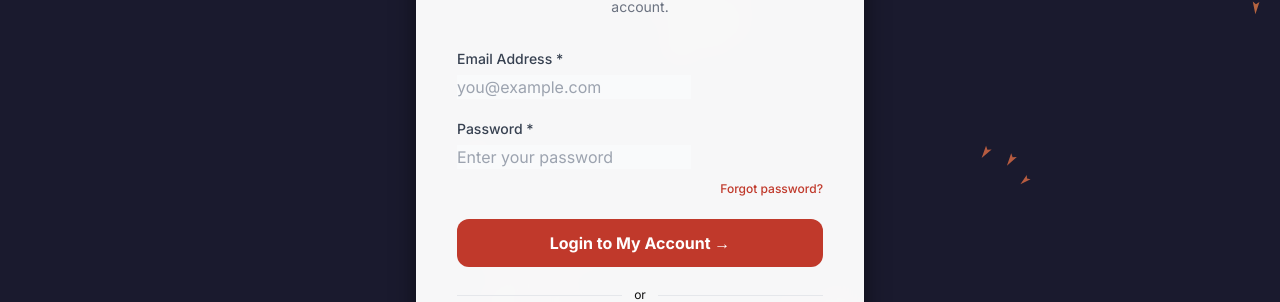
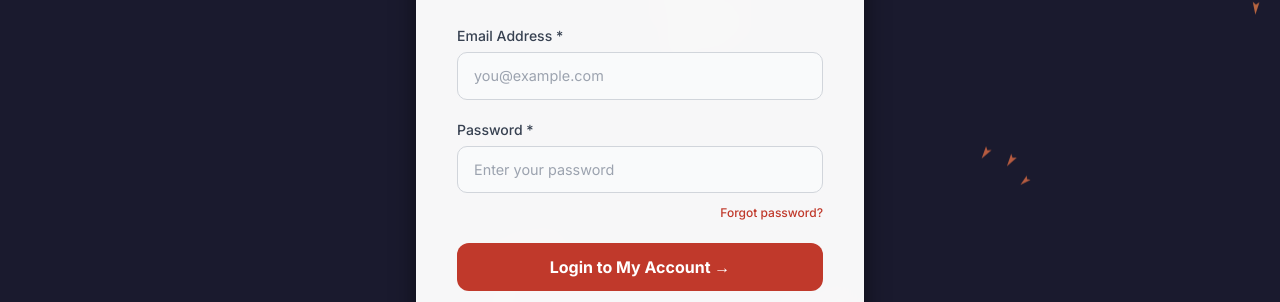
Before and after one commit to Kartik-Pundir/cs-smart-finserve, a React (Create React App) app in the folder frontend/: page /login in a window 1280 px wide. Shown: the part 283-585 px from the top of the page. Built offline with nearby package versions, Linux system fonts and the light colour scheme; no server answers; the HTML template or start-up script is replaced by a standard one.

Commit message:
fix: input-field full width, proper border, focus ring on login/signup

```diff
--- a/frontend/src/index.css
+++ b/frontend/src/index.css
@@ -141,6 +141,27 @@ html { scroll-behavior: smooth; }
   @apply px-6 py-3 rounded-lg font-semibold hover:shadow-lg transition-all duration-300 hover:scale-105;
   background: #c0392b;
   color: #fff;
+}
+
+/* ── Input field — full width, clean, professional ─────── */
+.input-field {
+  width: 100%;
+  padding: 0.75rem 1rem;
+  border: 1.5px solid #d1d5db;
+  border-radius: 0.625rem;
+  font-size: 0.9rem;
+  background-color: #ffffff;
+  color: #111111;
+  outline: none;
+  transition: border-color 0.2s ease, box-shadow 0.2s ease;
+  display: block;
+}
+.input-field::placeholder {
+  color: #9ca3af;
+}
+.input-field:focus {
+  border-color: #c0392b;
+  box-shadow: 0 0 0 3px rgba(192,57,43,0.12);
 }
 
 /* ═══════════════════════════════════════════════════════════
```
